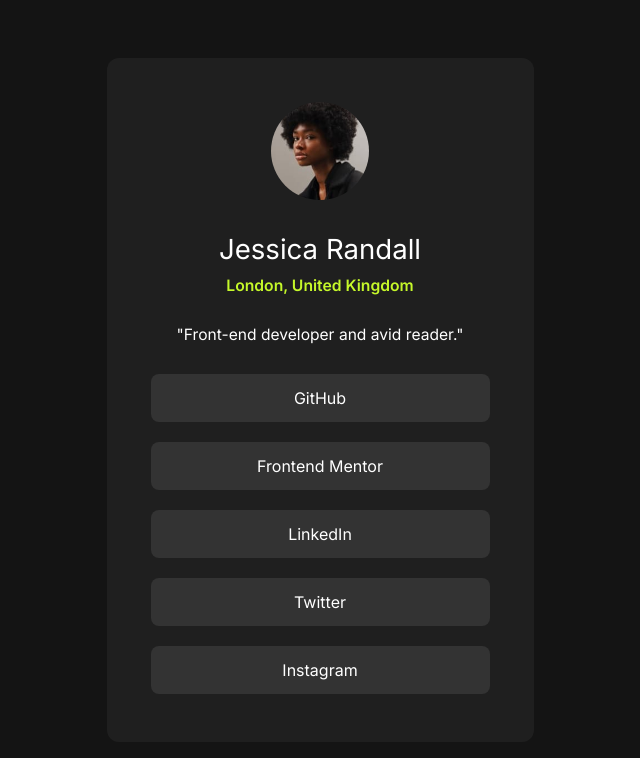
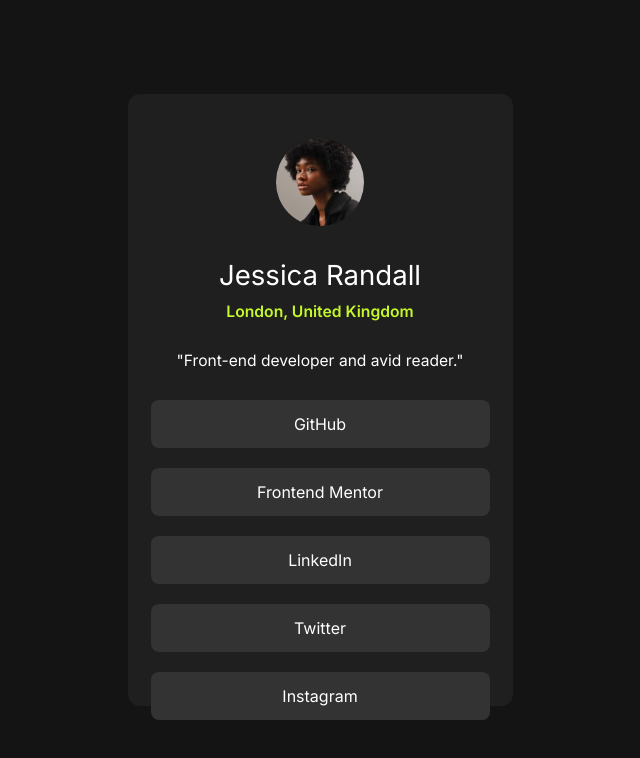
Before and after one commit to HigoFerreira/social-link-profile-main, a plain HTML site: page index.html in a window 1280 px wide. Shown: the whole page, without its empty margins (320-960 px from the left). Drawn offline with Linux system fonts and the light colour scheme.

Commit message:
foi realizado alteração nas proporções de altura e largura

```diff
--- a/src/css/style.css
+++ b/src/css/style.css
@@ -1,6 +1,7 @@
 body {
   background-color: var(--thrid-Grey);
   font-family: 'Inter', sans-serif;
+  max-width: 1440px;
 
 }
 
@@ -12,8 +13,8 @@
 }
 
 .profile-professional {
-  height: 684px;
-  width: 427px;
+  height: 612px;
+  width: 385px;
   background-color: var(--second-Grey);
   border-radius: 12px;
 }
```
